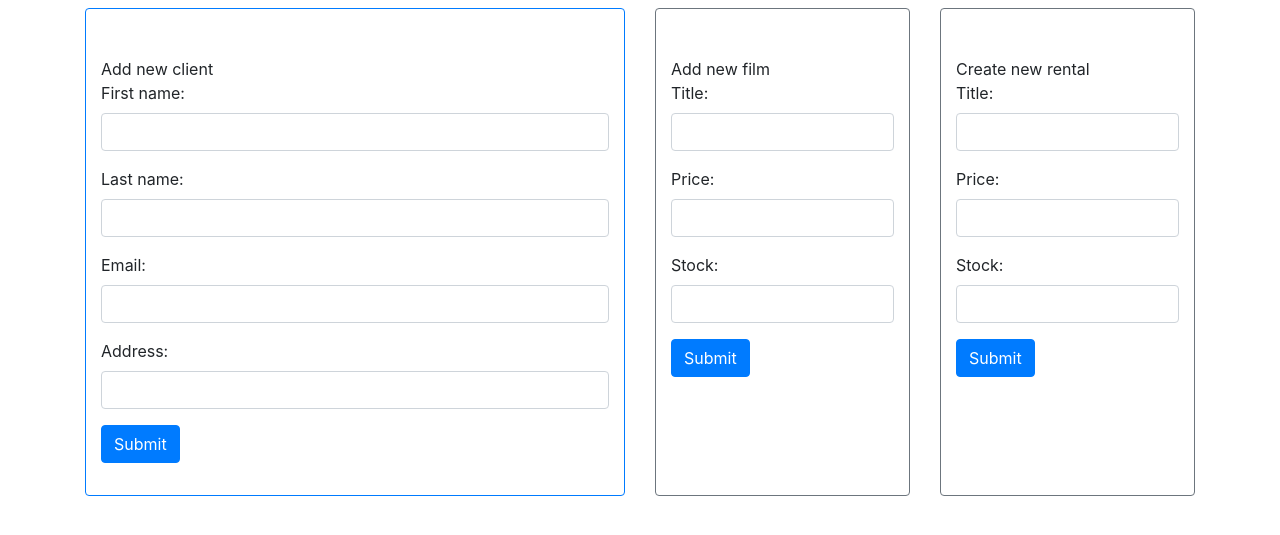
After one commit to marniko1/video_club, a PHP site: template view/home.php in a window 1280 px wide. The commit adds this page. Shown: the top 535 px of the page. Run offline with PHP 8.4, Linux system fonts and the light colour scheme; the template is opened without the code that fills it, so the values that code supplies are empty; some libraries are stand-ins or nearby versions.

Commit message:
28.04.2018.

```diff
--- /dev/null
+++ b/assets/js/main.js
@@ -0,0 +1,20 @@
+window.onload = function() {
+
+	// makes ajax for pagination and filter
+	var controller = window.location.href.split('/').reverse()[1];
+	var filter = document.getElementById('filter');
+	var pagination_links = document.querySelectorAll(".pagination li a");
+	var ajax = new FilterAndPagination(filter, pagination_links, controller);
+
+	// stylize inputs on home page
+    if (window.location.pathname == '' || window.location.pathname == '/homework/video_club/') {
+		var first_input = document.querySelector('input');
+		first_input.focus();
+		jQuery('input').on('click', function(){
+			$('div.form-wrapper').removeClass('col-6').addClass('col-3');
+			$('div.border').removeClass('border-primary').addClass('border-secondary');
+			$(this).parents('div.form-wrapper').removeClass('col-3').addClass('col-6');
+			$(this).parents('div.border').removeClass('border-secondary').addClass('border-primary');
+		});
+	}
+}
--- a/controller/BaseController.php
+++ b/controller/BaseController.php
@@ -6,7 +6,7 @@ class BaseController {
 	public function show_view($view) {
 
 		require 'view/includes/header.php';
-		(isset($_SESSION['loged']))?require 'view/includes/navigation.php':false;
+		(Auth::logged())?require 'view/includes/navigation.php':false;
 		require 'view/'.$view.'.php';
 		require 'view/includes/footer.php';
 	}
--- a/controller/Login.php
+++ b/controller/Login.php
@@ -8,14 +8,14 @@ class Login extends BaseController {
 	public function loginUser ($username, $password) {
 		$checked_credentials = $this->checkCredentials($username, $password);
 		if ($checked_credentials == true) {
-			$_SESSION['loged'] = true;
-			header("Location: ".INCL_PATH."Rentals/index");
+			$_SESSION['logged'] = true;
+			header("Location: ".INCL_PATH);
 		} else {
 			echo 'losi kredencijali';
 		}
 	}
 	public function logoutUser () {
-		unset($_SESSION['loged']);
+		unset($_SESSION['logged']);
 		header("Location: ".INCL_PATH);
 	}
 	public function checkCredentials ($username, $password) {
--- a/core/Auth.php
+++ b/core/Auth.php
@@ -4,9 +4,13 @@ class Auth {
 
 
 	public static function logged() {
-		if (isset($_SESSION['loged'])) {
+		if (isset($_SESSION['logged'])) {
 			return true;
 		}
 		return false;
 	}
+
+	public static function admin() {
+
+	}
 }
--- a/core/Route.php
+++ b/core/Route.php
@@ -84,7 +84,7 @@ class Route {
 	}
 
 
-	// auxiliaries
+	// auxiliaries below
 	public static function prepareURL ($url) {
 		$url = ltrim($url, '/');
 		return explode('/', $url);
--- a/routes.php
+++ b/routes.php
@@ -1,11 +1,8 @@
 <?php
-
-include 'core/Route.php';
-include 'core/Auth.php';
 
 
 if (Auth::logged()) {
-	Route::get('/', 'Rentals@index');
+	Route::get('/', 'Home@index');
 	Route::get('/Rentals/index', 'Rentals@index');
 	Route::get('/Films/index', 'Films@index');
 	Route::get('/Clients/index', 'Clients@index');
--- /dev/null
+++ b/view/home.php
@@ -0,0 +1,78 @@
+		<div class="container">
+			<div class="row">
+				<div class="col-6 form-wrapper d-flex">
+					<div class="col-12 border border-primary mt-2 rounded">
+						<form class="mt-5" method="post" action="">
+							<fieldset class="form-group">
+								<legend">Add new client</legend>
+								<div class="form-group">
+									<label for="first_name">First name: </label>
+									<input type="text" name="first_name" id="first_name" class="form-control">
+								</div>
+								<div class="form-group">
+									<label for="last_name">Last name: </label>
+									<input type="text" name="last_name" id="last_name" class="form-control">
+								</div>
+								<div class="form-group">
+									<label for="email">Email: </label>
+									<input type="email" name="email" id="email" class="form-control">
+								</div>
+								<div class="form-group">
+									<label for="address">Address: </label>
+									<input type="text" name="address" id="address" class="form-control">
+								</div>
+								<div class="form-group">
+									<input type="submit" name="submit" value="Submit" class="btn btn-primary">
+								</div>
+							</fieldset>
+						</form>
+					</div>
+				</div>
+				<div class="col-3 form-wrapper d-flex">
+					<div class="col-12 border border-secondary mt-2 rounded">
+						<form class="mt-5" method="post" action="">
+							<fieldset class="form-group">
+								<legend">Add new film</legend>
+								<div class="form-group">
+									<label for="title">Title: </label>
+									<input type="text" name="title" id="title" class="form-control">
+								</div>
+								<div class="form-group">
+									<label for="price">Price: </label>
+									<input type="text" name="price" id="price" class="form-control">
+								</div>
+								<div class="form-group">
+									<label for="stock">Stock: </label>
+									<input type="text" name="stock" id="stock" class="form-control">
+								</div>
+								<div class="form-group">
+									<input type="submit" name="submit" value="Submit" class="btn btn-primary">
+								</div>
+							</fieldset>
+						</form>
+					</div>
+				</div>
+				<div class="col-3 form-wrapper d-flex">
+					<div class="col-12 border border-secondary mt-2 rounded">
+						<form class="mt-5" method="post" action="">
+							<fieldset class="form-group">
+								<legend">Create new rental</legend>
+								<div class="form-group">
+									<label for="title">Title: </label>
+									<input type="text" name="title" id="title" class="form-control">
+								</div>
+								<div class="form-group">
+									<label for="price">Price: </label>
+									<input type="text" name="price" id="price" class="form-control">
+								</div>
+								<div class="form-group">
+									<label for="stock">Stock: </label>
+									<input type="text" name="stock" id="stock" class="form-control">
+								</div>
+								<div class="form-group">
+									<input type="submit" name="submit" value="Submit" class="btn btn-primary">
+								</div>
+							</fieldset>
+						</form>
+					</div>
+				</div>
--- a/view/includes/header.php
+++ b/view/includes/header.php
@@ -7,13 +7,6 @@
 		<script type="text/javascript" src="<?php  echo INCL_PATH.'assets/js/jquery-3.3.1.js'?>"></script>
 		<script type="text/javascript" src="<?php  echo INCL_PATH.'assets/js/bootstrap.js'?>"></script>
 		<script type="text/javascript" src="<?php  echo INCL_PATH.'assets/js/AjaxFilterAndPagination.js'?>"></script>
-		<script type="text/javascript">
-			window.onload = function() {
-				var controller = window.location.href.split('/').reverse()[1];
-				var filter = document.getElementById('filter');
-				var pagination_links = document.querySelectorAll(".pagination li a");
-				var ajax = new FilterAndPagination(filter, pagination_links, controller);
-			}
-		</script>
+		<script type="text/javascript" src="<?php  echo INCL_PATH.'assets/js/main.js'?>"></script>
 	</head>
 	<body>
--- a/view/includes/navigation.php
+++ b/view/includes/navigation.php
@@ -1,9 +1,10 @@
 <nav class="navbar navbar-expand-lg navbar-dark bg-dark">
     <div class="collapse navbar-collapse">
 	    <div class="navbar-header">
-	      <a class="navbar-brand" href="<?php echo INCL_PATH.'Rentals/index'; ?>">Video Club App</a>
+	      <a class="navbar-brand" href="<?php echo INCL_PATH; ?>">Video Club App</a>
 	    </div>
 	    <ul class="nav navbar-nav ml-5">
+	      <li class="nav-item"><a href="<?php echo INCL_PATH; ?>"  class="nav-link">Home</a></li>
 	      <li class="nav-item"><a href="<?php echo INCL_PATH.'Rentals/index'; ?>"  class="nav-link">Rentals</a></li>
 	      <li class="nav-item"><a href="<?php echo INCL_PATH.'Films/index'; ?>" class="nav-link">Films</a></li>
 	      <li class="nav-item"><a href="<?php echo INCL_PATH.'Clients/index'; ?>" class="nav-link">Clients</a></li>
```
Also changed, not shown: controller/Home.php (added, +8 -0 lines), index.php (+8 -6 lines).
